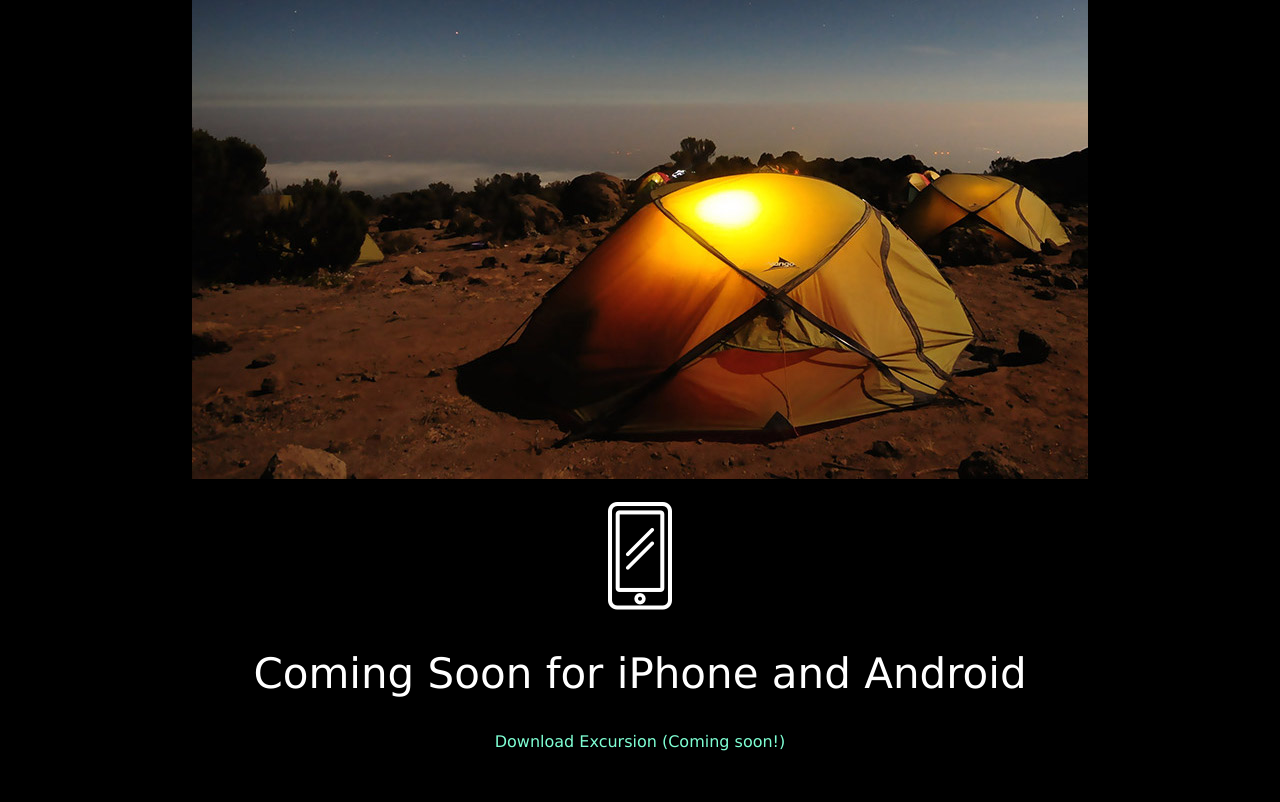
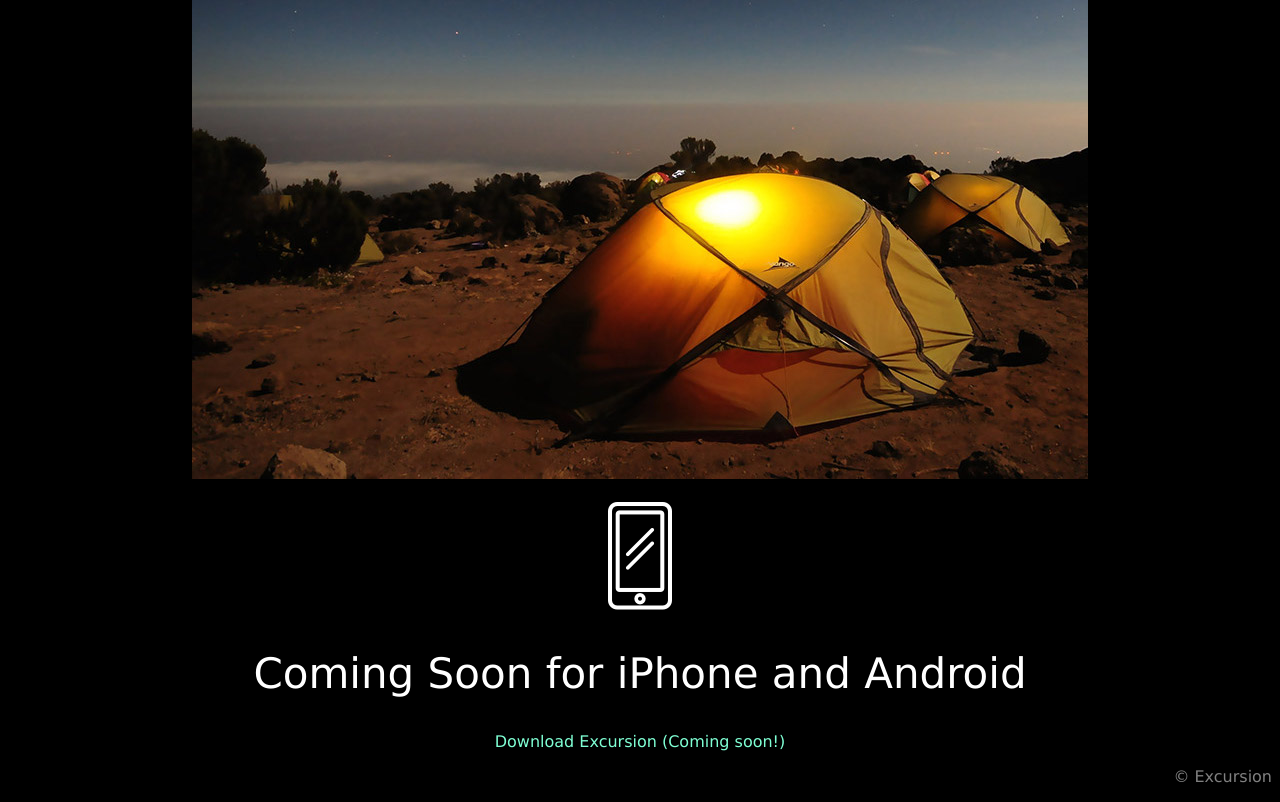
Before and after one commit to jcmolendijk/excursion, a plain HTML site: page index.html in a window 1280 px wide. Shown: the part 580-1382 px from the top of the page. Drawn offline with Linux system fonts and the light colour scheme.

Commit message:
Almost ready

```diff
--- a/index.html
+++ b/index.html
@@ -17,6 +17,6 @@
     <img src="resources/media/phone.png">
     <h2>Coming Soon for iPhone and Android</h2>
     <p class="downloadlink">Download Excursion (Coming soon!)</p>
-    <p>© Excursion</p>
+    <footer>© Excursion</footer>
   </body>
 </html>
--- a/resources/css/style.css
+++ b/resources/css/style.css
@@ -17,6 +17,11 @@ h2 {
   font-size: 42px;
 }
 
+footer {
+  color: Gray;
+  text-align: right;
+}
+
 .main_article {
   color: Gray;
   font-size: 21px;
```
